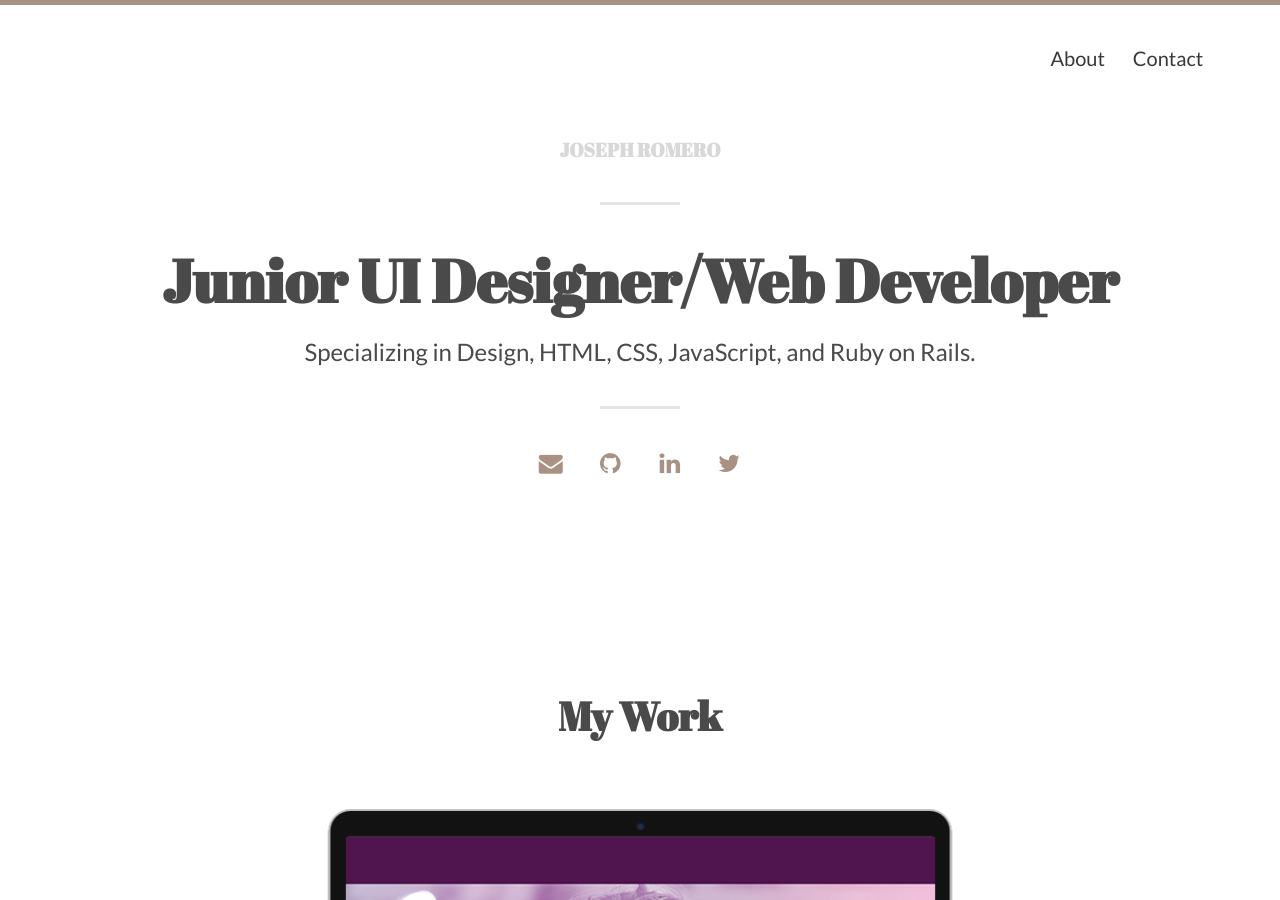
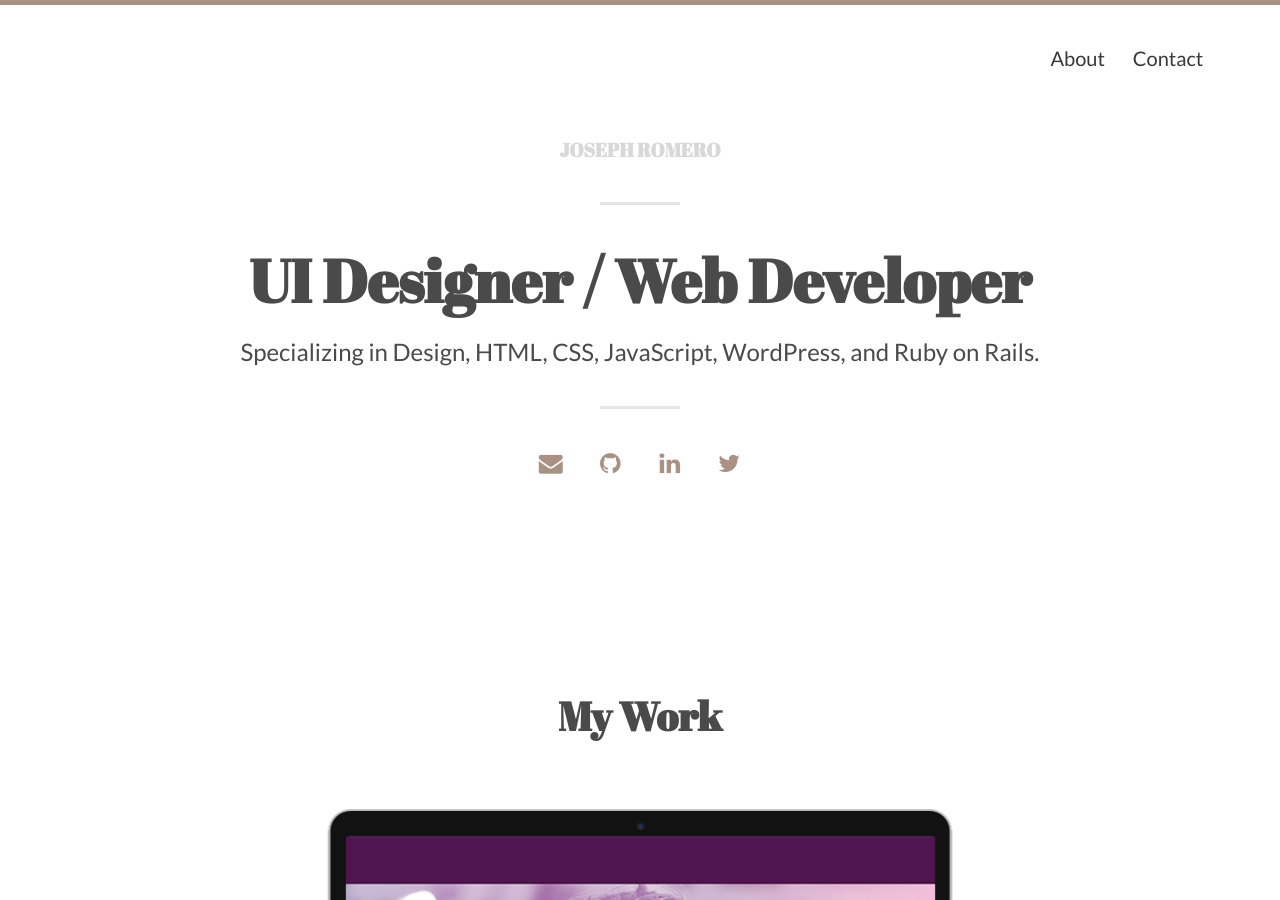
Before and after one commit to Jar36/portfolio, a Jekyll site: the page built from index.html, in a window 1280 px wide and 900 px high. Built offline with Jekyll 4.4.1, drawn with Linux system fonts in a browser that asks for light colours; nearby versions of some CDN libraries; the list of posts is cut into pages by our own code; some of the changed text lies outside the part shown.

```diff
--- a/_config.yml
+++ b/_config.yml
@@ -10,8 +10,8 @@ theme_settings:
 
   # Header and footer text
   header_text: >
-     <h1>Junior UI Designer/Web Developer</h1>
-     <p>Specializing in Design, HTML, CSS, JavaScript, and Ruby on Rails.</p>
+     <h1>UI Designer / Web Developer</h1>
+     <p>Specializing in Design, HTML, CSS, JavaScript, WordPress, and Ruby on Rails.</p>
   header_text_feature_image:
   footer_text: >
    Powered by <a href="http://jekyllrb.com">Jekyll</a> and made with love.
```
Also changed, not shown: _posts/2017-12-17-expanding-experiences.md (added, +14 -0 lines).
